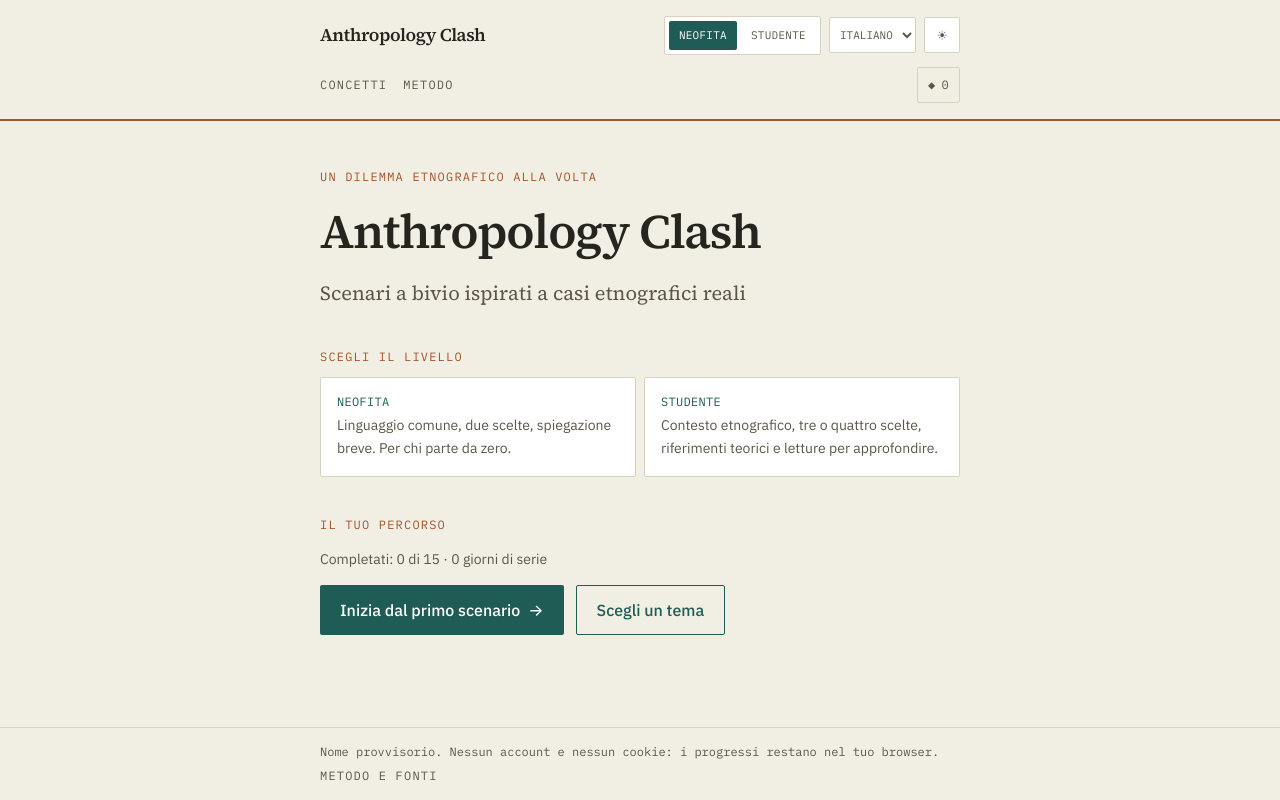
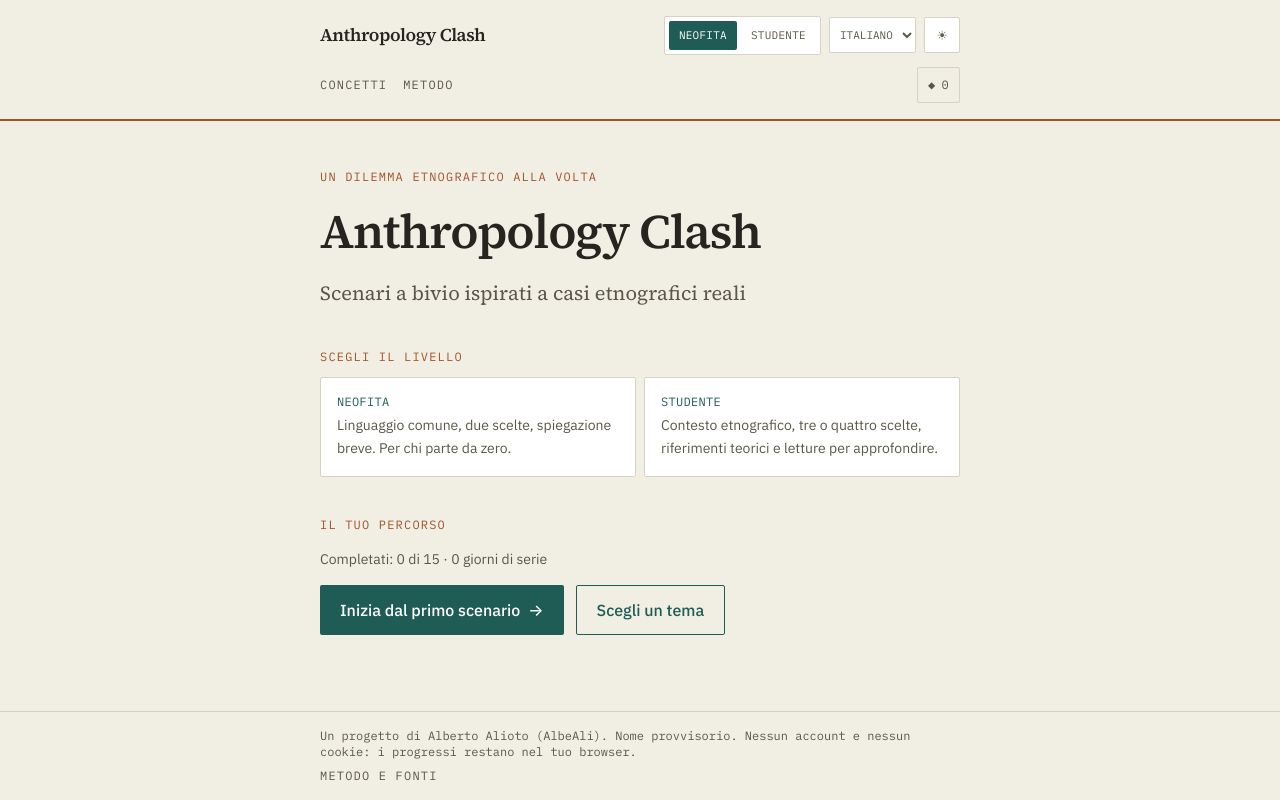
Before and after one commit to AlbeAli/anthropology-clash, a React (Vite) app: page / in a window 1280 px wide. Built offline with nearby package versions, Linux system fonts and the light colour scheme; no server answers.

Commit message:
docs: autore dichiarato in ogni documento (Alberto Alioto, AlbeAli); manuale v0.21

```diff
--- a/index.html
+++ b/index.html
@@ -3,6 +3,7 @@
   <head>
     <meta charset="UTF-8" />
     <meta name="viewport" content="width=device-width, initial-scale=1.0" />
+    <meta name="author" content="Alberto Alioto (AlbeAli)" />
     <meta name="theme-color" content="#f1efe4" media="(prefers-color-scheme: light)" />
     <meta name="theme-color" content="#1b1a16" media="(prefers-color-scheme: dark)" />
     <link rel="preconnect" href="https://fonts.googleapis.com" />
--- a/package.json
+++ b/package.json
@@ -1,6 +1,7 @@
 {
   "name": "anthropology-clash",
   "private": true,
+  "author": "Alberto Alioto (AlbeAli)",
   "version": "0.1.0",
   "type": "module",
   "packageManager": "pnpm@12.4.2",
--- a/src/locales/it.json
+++ b/src/locales/it.json
@@ -2,7 +2,7 @@
   "app": {
     "name": "Anthropology Clash",
     "tagline": "Scenari a bivio ispirati a casi etnografici reali",
-    "footer": "Nome provvisorio. Nessun account e nessun cookie: i progressi restano nel tuo browser."
+    "footer": "Un progetto di Alberto Alioto (AlbeAli). Nome provvisorio. Nessun account e nessun cookie: i progressi restano nel tuo browser."
   },
   "nav": {
     "label": "Navigazione",
```
Also changed, not shown: 3 other files (tests, documents, lock files or other folders).
